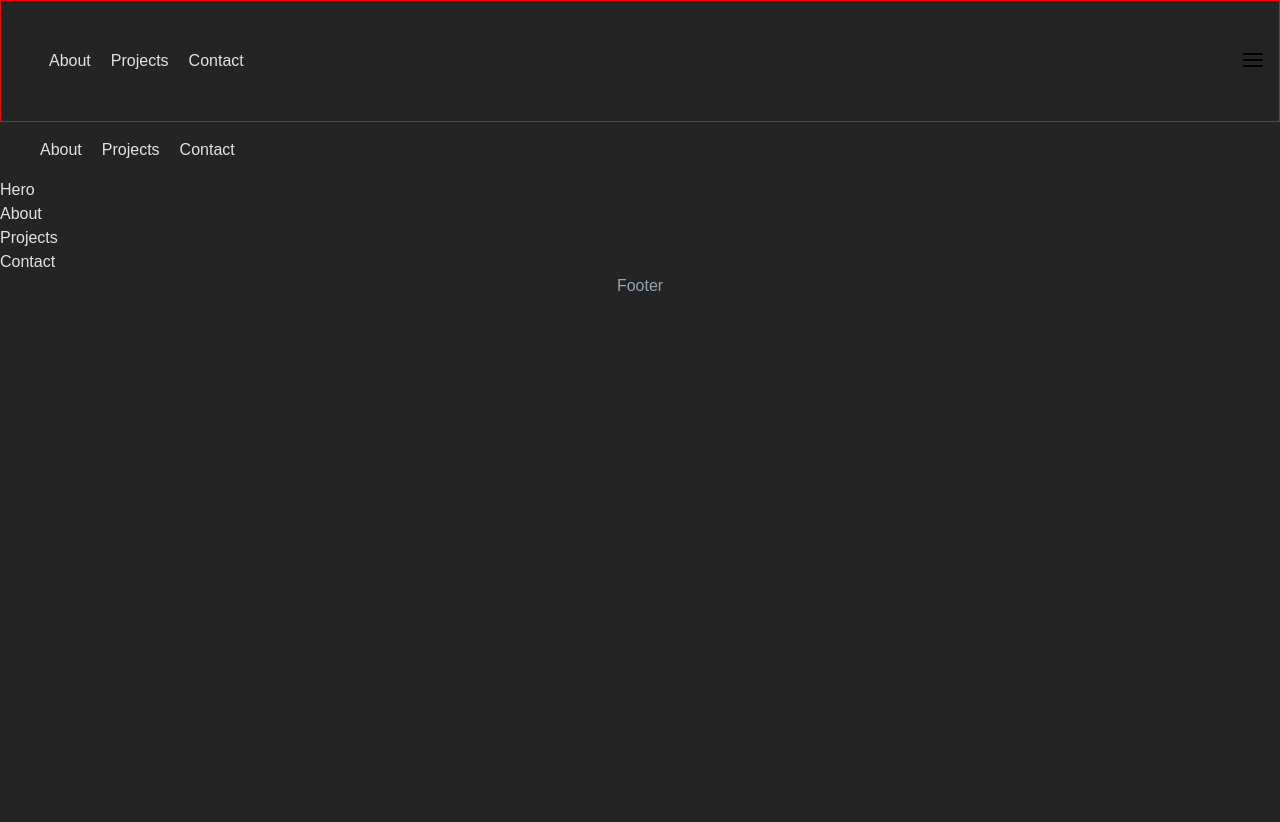
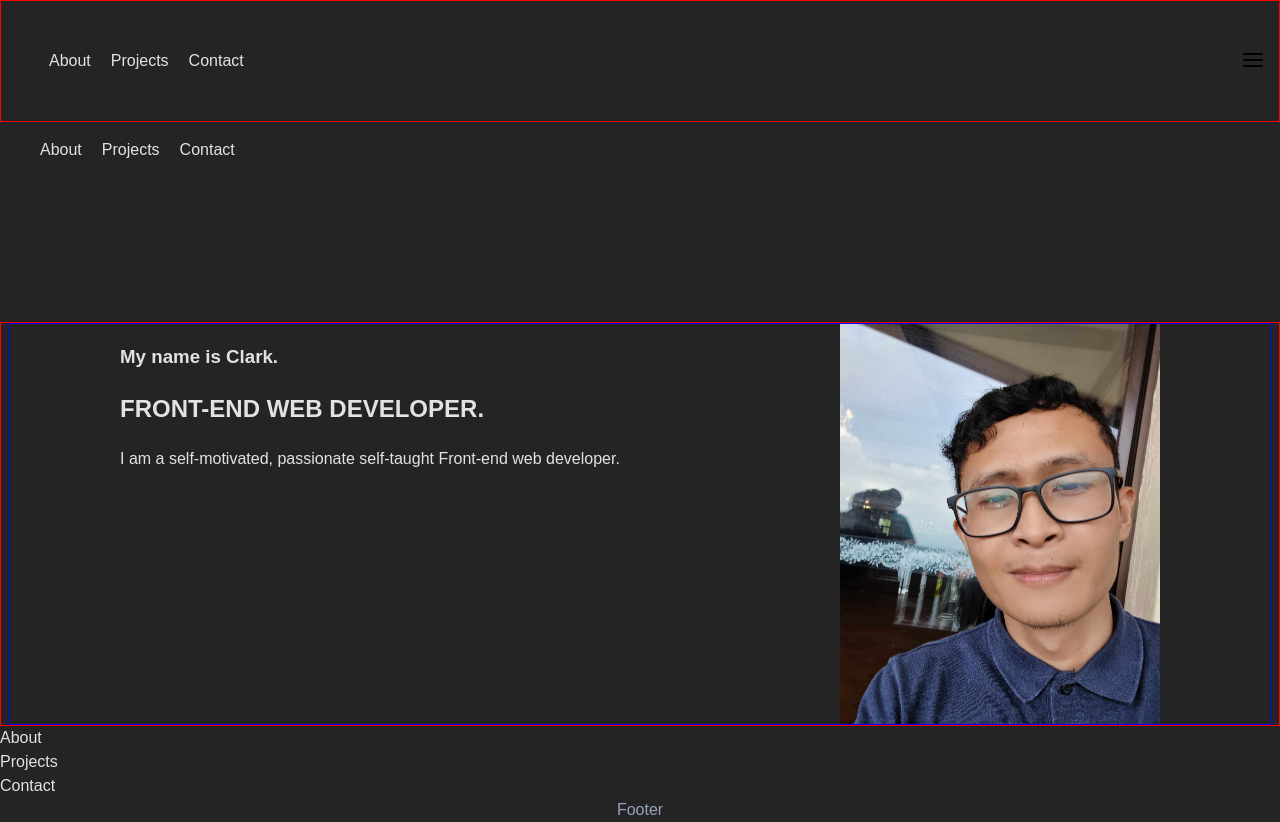
Before and after one commit to J0hnux/react-portfolio, a React (Vite) app: page / in a window 1280 px wide. Before the commit the page ends 800 px from the top, so only its background shows below. Built offline with nearby package versions, Linux system fonts and the light colour scheme.

Commit message:
Refactored current structure and added inner__container class

```diff
--- a/src/components/Hero.jsx
+++ b/src/components/Hero.jsx
@@ -1,5 +1,19 @@
 const Hero = () => {
-  return <section>Hero</section>;
+  return (
+    <section className="hero container section">
+      <div className="hero__inner__container">
+        <div className="left_hero">
+          <h3>My name is Clark.</h3>
+          <h1>FRONT-END WEB DEVELOPER.</h1>
+          <p>
+            I am a self-motivated, passionate self-taught Front-end web
+            developer.
+          </p>
+        </div>
+        <img src="/my-pic2.jpeg" alt="" />
+      </div>
+    </section>
+  );
 };
 
 export default Hero;
```
